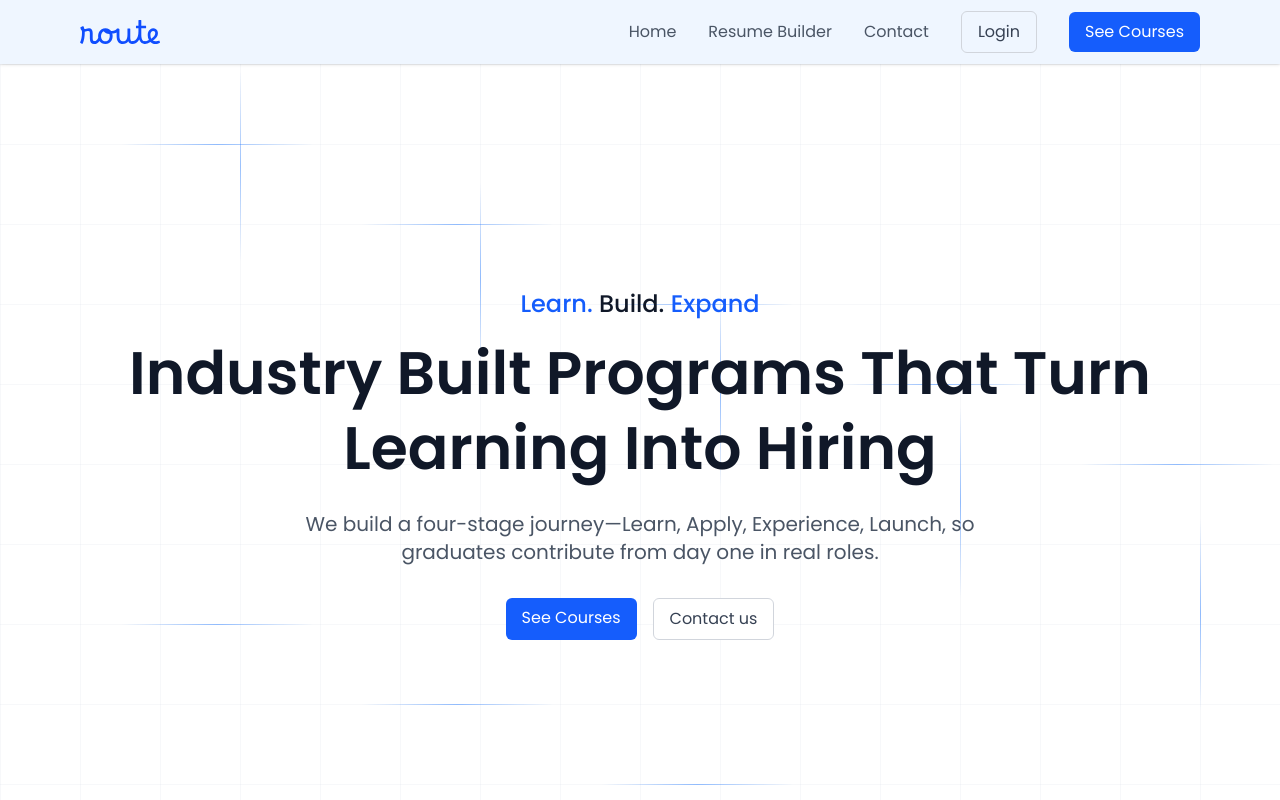
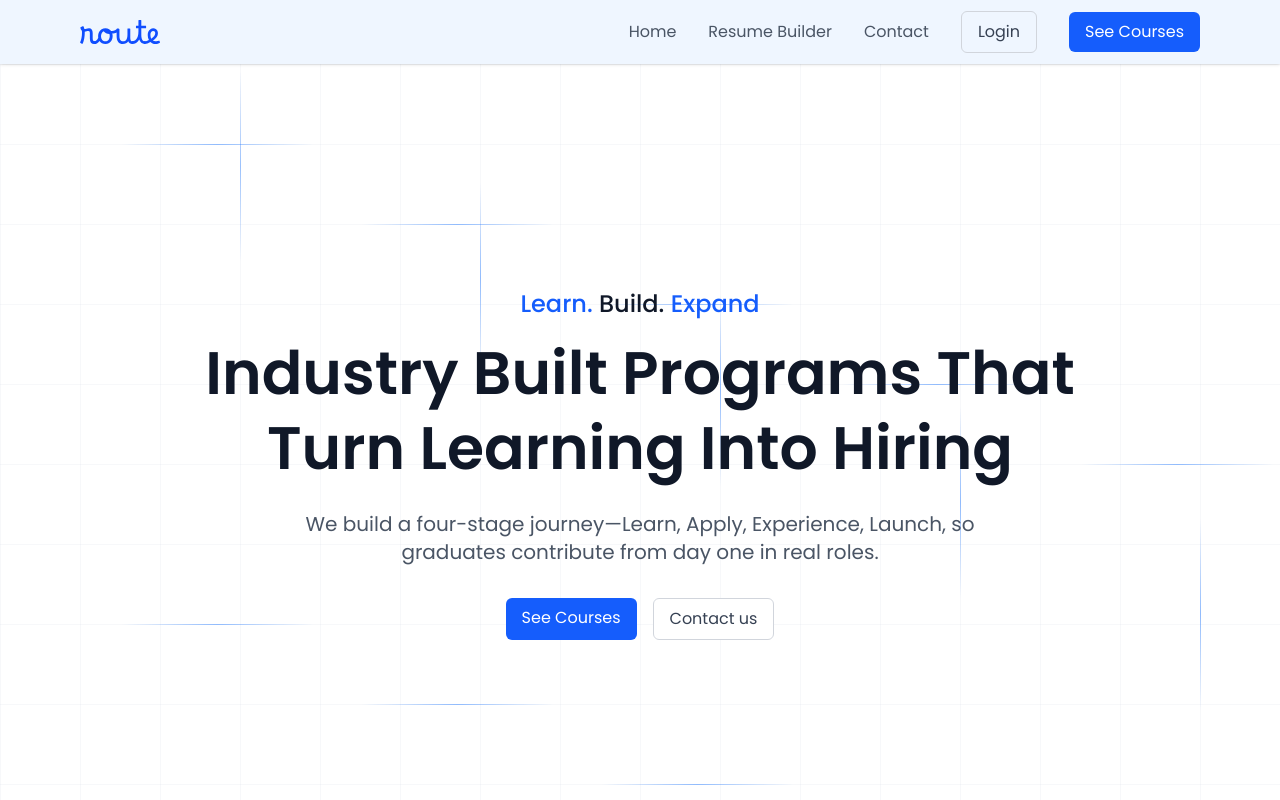
Before and after one commit to sreekesh-nexotech/routes-academy-website2, a Next.js app in the folder frontend/routes-academy/: page / in a window 1280 px wide. Shown: the top 800 px of the page. Built offline with nearby package versions, Linux system fonts and the light colour scheme.

Commit message:
updated hero

```diff
--- a/frontend/routes-academy/src/components/ui/Home/HeroHome.tsx
+++ b/frontend/routes-academy/src/components/ui/Home/HeroHome.tsx
@@ -9,7 +9,7 @@ const HeroHome = () => {
       <PageIllustration/>
 
       {/* Hero Content */}
-      <div className="relative z-10 max-w-7xl mx-auto text-center px-4 sm:px-6">
+      <div className="relative z-10 max-w-5xl mx-auto text-center px-4 sm:px-6">
         {/* Top Text */}
         <p className="text-blue-600 font-medium mb-4 tex-xl md:text-2xl">
           Learn. <span className="text-gray-900">Build.</span> Expand
```
